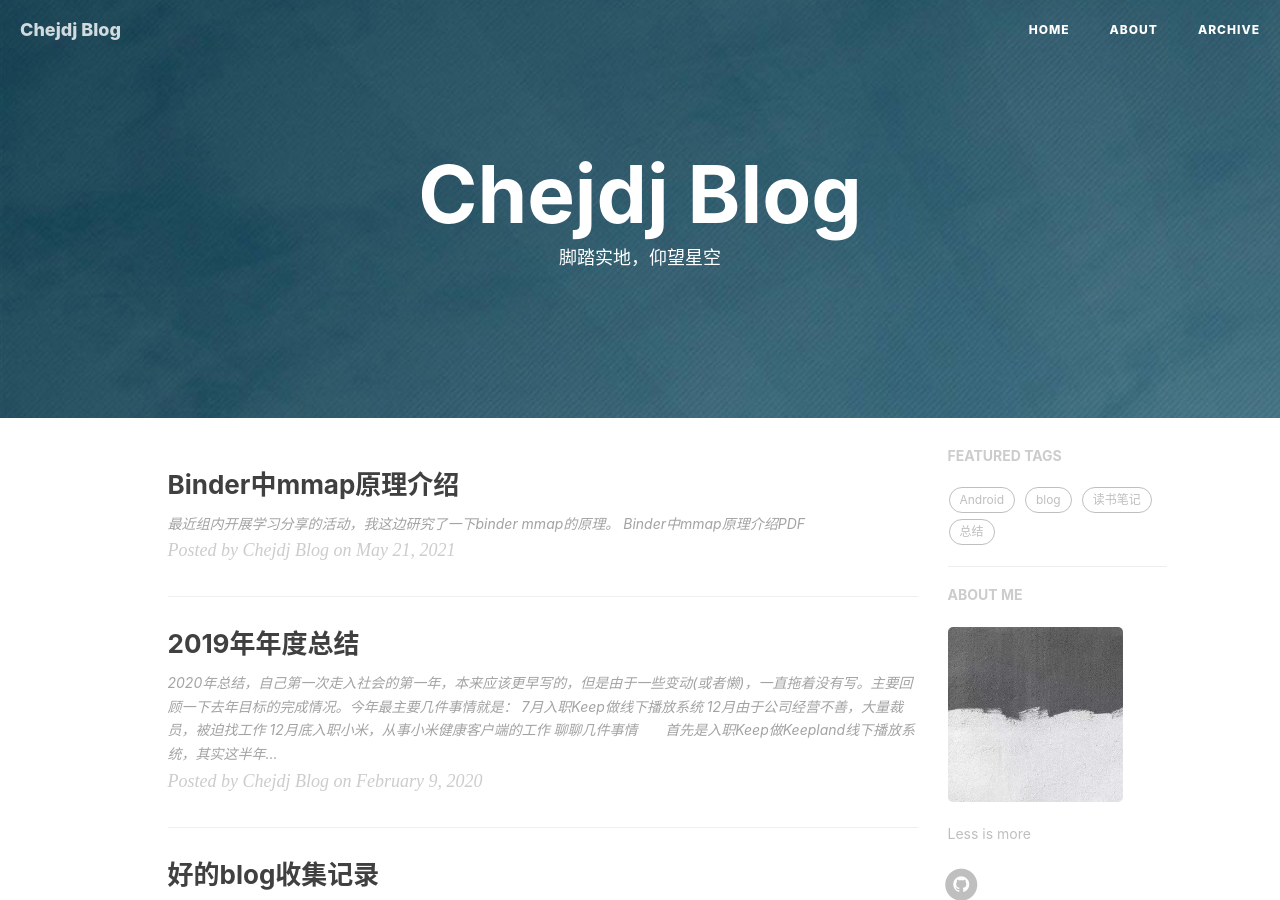
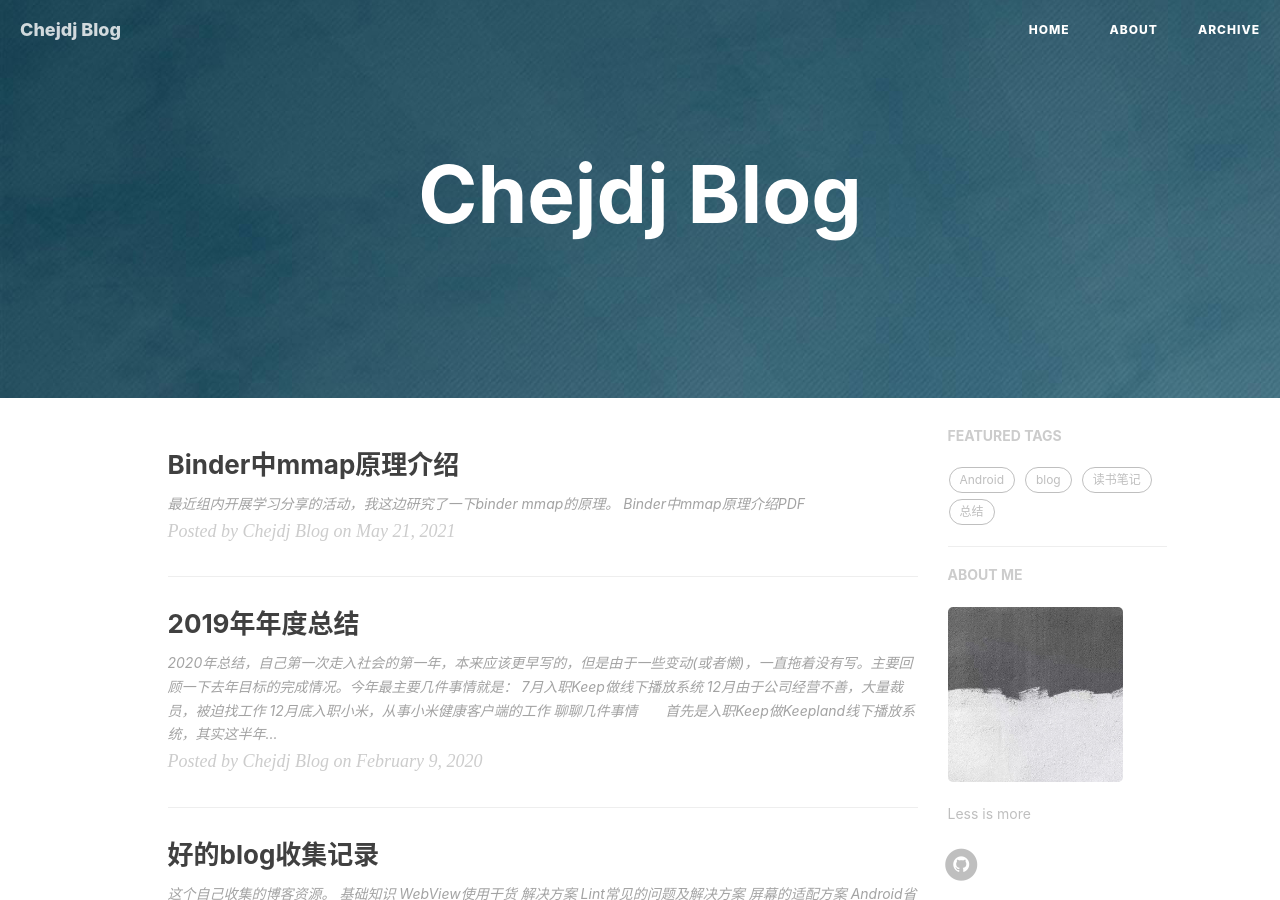
Before and after one commit to chejdj/chejdj.github.io, a Jekyll site: the page built from index.html, in a window 1280 px wide and 900 px high. Built offline with Jekyll 4.4.1, drawn with Linux system fonts in a browser that asks for light colours; nearby versions of some CDN libraries; some web fonts are replaced; the list of posts is cut into pages by our own code; comment, search, counter and statistics services are not loaded.

Commit message:
[Chore] 修改配置项目
Signed-off-by: zhuyangyang-lingo <yangyang.zhu@pplingo.com>

```diff
--- a/index.html
+++ b/index.html
@@ -1,6 +1,6 @@
 ---
 layout: page
-description: "脚踏实地，仰望星空"
+description: ""
 ---
 
 {% for post in paginator.posts %}
```
